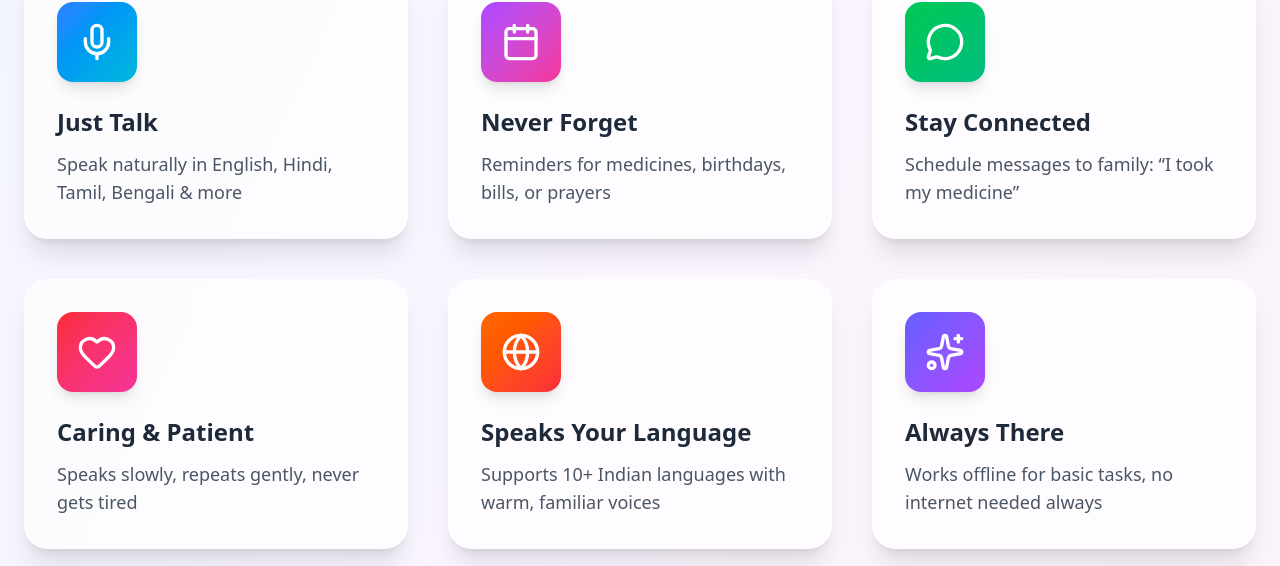
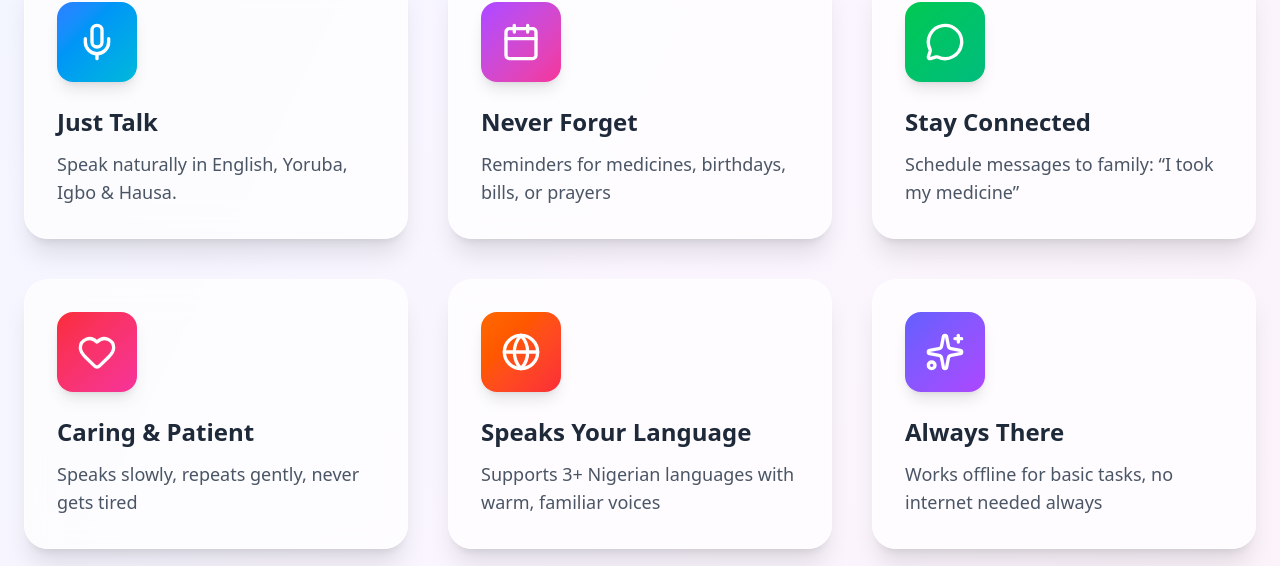
Before and after one commit to Genius-mu/padi-hackathon, a React (Vite) app: page / in a window 1280 px wide. Shown: the part 1231-1797 px from the top of the page. Built offline with nearby package versions, Linux system fonts and the light colour scheme.

Commit message:
padi-hackathon

```diff
--- a/src/pages/Home.jsx
+++ b/src/pages/Home.jsx
@@ -145,7 +145,7 @@ export default function HomePage() {
                 {
                   icon: Mic,
                   title: "Just Talk",
-                  desc: "Speak naturally in English, Hindi, Tamil, Bengali & more",
+                  desc: "Speak naturally in English, Yoruba, Igbo & Hausa.",
                   color: "from-blue-500 to-cyan-500",
                 },
                 {
@@ -169,7 +169,7 @@ export default function HomePage() {
                 {
                   icon: Globe,
                   title: "Speaks Your Language",
-                  desc: "Supports 10+ Indian languages with warm, familiar voices",
+                  desc: "Supports 3+ Nigerian languages with warm, familiar voices",
                   color: "from-orange-500 to-red-500",
                 },
                 {
```
